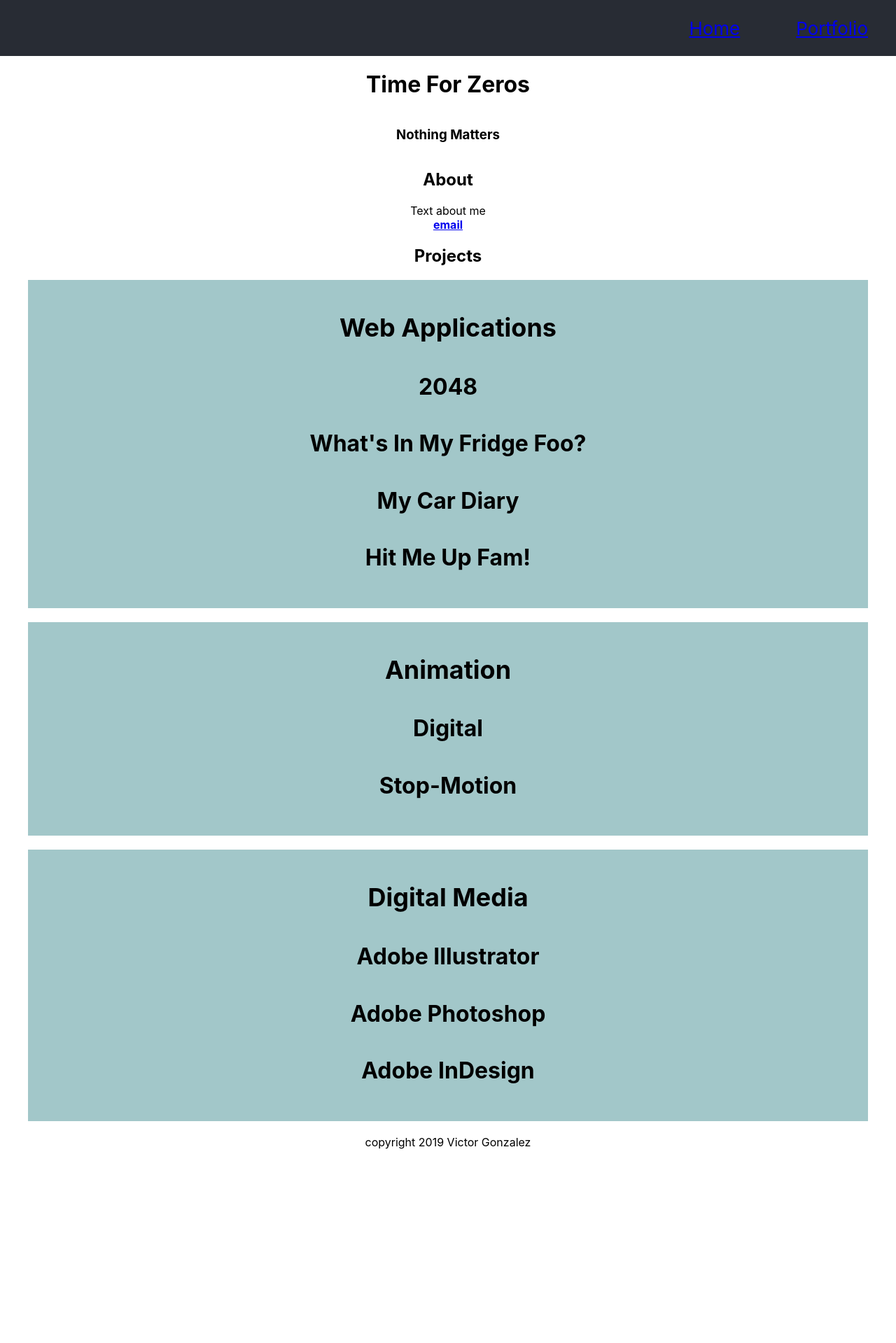
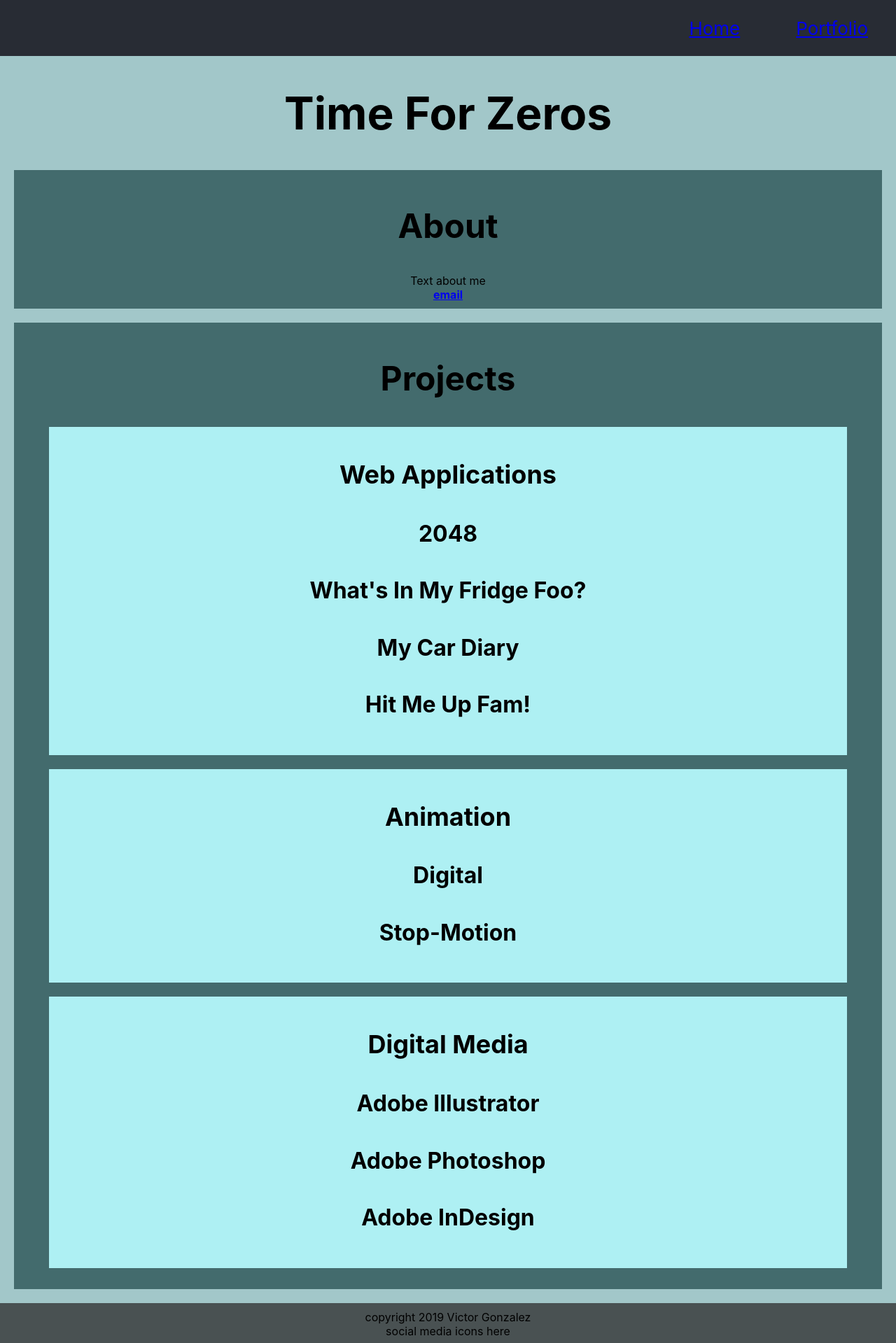
Before and after one commit to TimeForZeros/portfolio-react, a React (Create React App) app: page /Portfolio in a window 1280 px wide. Shown: the top 1919 px of the page at 70% size. Before the commit the page ends 1642 px from the top, so only its background shows below. Built offline with nearby package versions, Linux system fonts and the light colour scheme.

Commit message:
Footer Styling

```diff
--- a/src/App.css
+++ b/src/App.css
@@ -1,5 +1,6 @@
 .App {
   text-align: center;
+  background-color: rgb(162, 199, 201);
 }
 
 .App-header {
--- a/src/components/Body/Body.css
+++ b/src/components/Body/Body.css
@@ -0,0 +1,23 @@
+.title-container {
+
+}
+
+.title {
+    font-size: 64px;
+
+}
+
+.section-container {
+    margin: 20px;
+    padding: 10px;
+    background-color: rgb(67, 107, 109);
+}
+
+.section-title {
+    font-size: 48px;
+}
+
+footer {
+    padding: 10px;
+    background-color: rgb(73, 81, 82);
+}
--- a/src/components/Body/Body.jsx
+++ b/src/components/Body/Body.jsx
@@ -1,21 +1,22 @@
-import React from 'react';
+import React from "react";
 import About from "./About/About";
-import Portfolio from './Portfolio/Portfolio';
-import './Body.css';
+import Portfolio from "./Portfolio/Portfolio";
+import "./Body.css";
 
 let Body = props => {
   return (
-    <div >
-        <div className="item-container">
-          <h1>{props.title}</h1>
-          <h3> Nothing Matters</h3>
-        </div>
-        <section>
-            <h2> About</h2>
-            <About />
-            <h2> Projects</h2>
-            <Portfolio />
-        </section>
+    <div>
+      <div className="title-container">
+        <h1 className='title'>{props.title}</h1>
+      </div>
+      <section className="section-container">
+        <h2 className='section-title'> About</h2>
+        <About />
+      </section>
+      <section className="section-container">
+        <h2 className='section-title'> Projects</h2>
+        <Portfolio />
+      </section>
     </div>
   );
 };
--- a/src/components/Body/Portfolio/Portfolio.css
+++ b/src/components/Body/Portfolio/Portfolio.css
@@ -1,19 +1,19 @@
 .web-section {
     padding: 10px;
     margin: 20px 40px;
-    background-color: rgb(162, 199, 201);
+    background-color: rgb(174, 240, 243);
 }
 
 .animation-section {
     padding: 10px;
     margin: 20px 40px;
-    background-color: rgb(162, 199, 201);
+    background-color: rgb(174, 240, 243);
 }
 
 .digital-media-section {
     padding: 10px;
     margin: 20px 40px;
-    background-color: rgb(162, 199, 201);
+    background-color: rgb(174, 240, 243);
 }
 
 .project-header {
--- a/src/components/Footer/Footer.jsx
+++ b/src/components/Footer/Footer.jsx
@@ -4,11 +4,11 @@ import './Footer.css';
 const Footer = () => {
 return(
     <div>
-        <div>
+        <div className='footer-copyright'>
             copyright 2019 Victor Gonzalez
         </div>
-        <div>
-
+        <div className='footer-icons'>
+            social media icons here
         </div>
     </div>
 );
```
